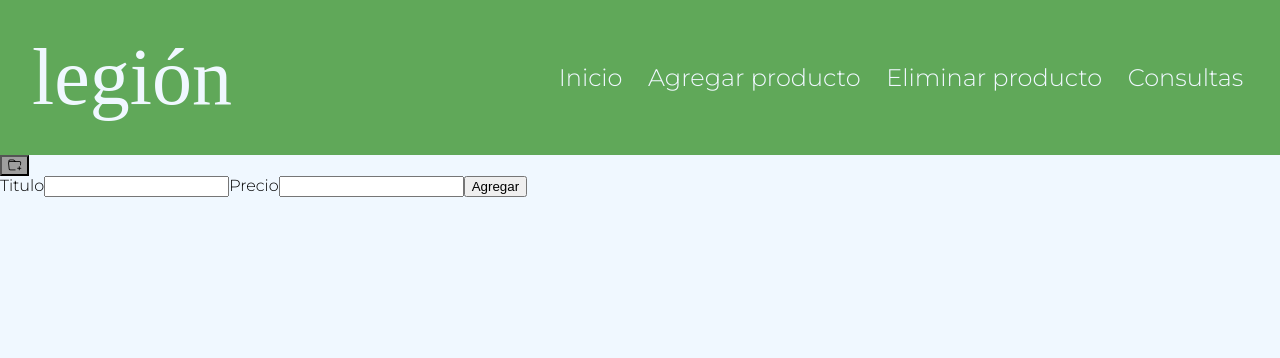
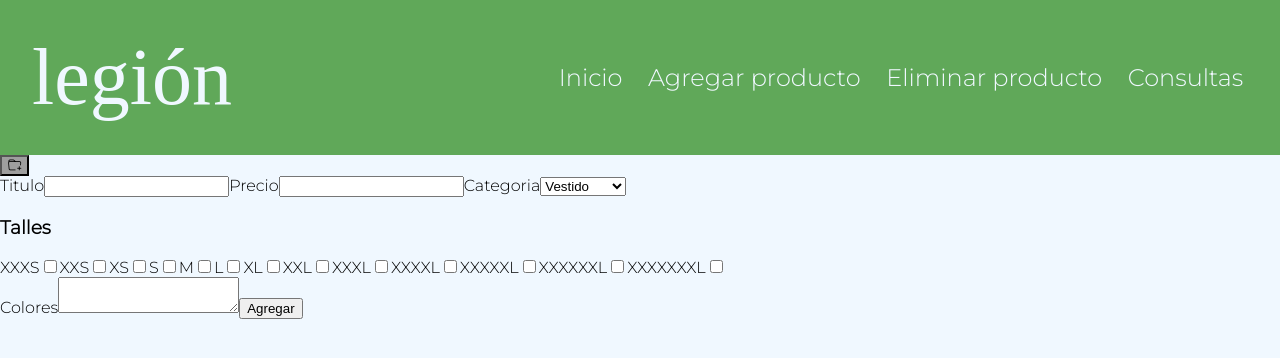
Before and after one commit to Renzo-Pereira/elubosa-adm, a React (Create React App) app: page /agregar in a window 1280 px wide. Shown: the top 358 px of the page. Built offline with nearby package versions, Linux system fonts and the light colour scheme; grey boxes are pictures that could not be loaded; a web font is replaced by a local one.

Commit message:
Cambios en el catalogo

```diff
--- a/src/App.css
+++ b/src/App.css
@@ -289,7 +289,7 @@ h1 a {
     margin: auto;
     display: flex;
     gap: 2rem;
-    margin-top: 10rem;
+    margin: 10rem auto;
     padding: 1rem;
     background-color: white;
     border-radius: 1rem;
@@ -310,16 +310,16 @@ h1 a {
     background-repeat: no-repeat; /* No repetir la imagen de fondo del botón */
   }
 
-.foto:hover{
+  .foto:hover {
     background-color: var(--color-primario);
     color: aliceblue;
   }
 
-.foto label{
+  .foto label {
     cursor: pointer;
   }
 
-  .foto input{
+  .foto input {
     appearance: none;
     display: none;
     visibility: hidden;
@@ -357,12 +357,59 @@ h1 a {
     margin: auto;
     padding: 0.5rem;
     transition: 0.2s;
+    font-weight: 900;
   }
 
   .inputs button:active {
     color: white;
     background-color: var(--color-primario);
   }
+
+  select{
+    margin: 1rem 0;
+    padding: 0.5rem 0.2rem;
+    font-size: 1rem;
+    border-radius: 1rem;
+    border: var(--color-primario) 0.1rem solid;
+  }
+
+  select:focus{
+    border-radius: 1rem 1rem 0 0;
+    outline: none;
+  }
+
+  .contenedor-agregar-h3{
+    color: var(--color-primario);
+    font-size: 2rem;
+  }
+
+  .contenedor-agregar-talles{
+    display: flex;
+    align-items: center;
+    flex-wrap: wrap;
+    gap: 1rem;
+  }
+
+  .contenedor-agregar-talles label{
+    font-size: 1.5rem;
+  }
+
+  .contenedor-agregar-talles input{
+    width: 1.5rem;
+  }
+
+  textarea{
+    border-radius: 1rem;
+    border: var(--color-primario) 0.1rem solid;
+    margin: 1rem 0;
+    padding: 0.5rem;
+    outline: none;
+    font-size: 1rem;
+  }
+
+  /* -------------------------------------------------- */
+  /* -------------------------Eliminar------------------------- */
+  /* -------------------------------------------------- */
 
   .productos-filas {
     width: 80%;
@@ -376,7 +423,7 @@ h1 a {
     border-radius: 1rem;
   }
 
-.productos-filas img{
+  .productos-filas img {
     height: 90%;
     width: 100px;
     object-fit: cover;
@@ -392,7 +439,28 @@ h1 a {
     transition: 0.2s;
   }
 
-  .productos-filas button:hover{
+  .productos-filas button:hover {
     font-size: 2.1rem;
   }
+
+  /* -------------------------------------------------- */
+  /* -------------------------Consultas------------------------- */
+  /* -------------------------------------------------- */
+
+
+  .consultas-filas {
+    width: 80%;
+    height: 8rem;
+    margin: 2rem auto auto auto;
+    padding: 1rem;
+    display: flex;
+    align-items: center;
+    justify-content: space-between;
+    background-color: white;
+    border-radius: 1rem;
   }
+
+  .consultas-filas h2{
+    color: var(--color-primario);
+  }
+}
--- a/src/components/agregar.jsx
+++ b/src/components/agregar.jsx
@@ -7,6 +7,7 @@ const Agregar = () => {
   const productosRef = collection(db, "productos");
   const [titulo, setTitulo] = useState("");
   const [precio, setPrecio] = useState("");
+  const [categoria, setCategoria] = useState("");
   const [imagen, setImagen] = useState(null);
   const [imagenUrl, setImagenUrl] = useState(null); // Agregar estado para la URL de la imagen
   const inputRef = useRef(null); // Referencia al input de tipo file
@@ -17,6 +18,10 @@ const Agregar = () => {
 
   const handlePrecioChange = (event) => {
     setPrecio(event.target.value);
+  };
+
+  const handleCategoriaChange = (event) => {
+    setCategoria(event.target.value);
   };
 
   const handleImagenChange = (event) => {
@@ -35,6 +40,11 @@ const Agregar = () => {
   const handleSubmit = async (event) => {
     event.preventDefault();
 
+    if (!imagen) {
+      alert("Debes seleccionar una imagen");
+      return;
+    }
+
     // Subir imagen a Firebase Storage
     const storageRef = ref(storage, `imagenes/${imagen.name}`);
     await uploadBytes(storageRef, imagen);
@@ -45,6 +55,7 @@ const Agregar = () => {
     await addDoc(productosRef, {
       titulo: titulo,
       precio: precio,
+      categoria: categoria,
       imagenUrl: imageUrl,
     });
     // Limpiar los campos después de agregar el producto
@@ -56,7 +67,11 @@ const Agregar = () => {
 
   return (
     <div className="contenedor-agregar">
-      <button className="foto" style={{ backgroundImage: `url(${imagenUrl})` }} onClick={handleFotoClick}>
+      <button
+        className="foto"
+        style={{ backgroundImage: `url(${imagenUrl})` }}
+        onClick={handleFotoClick}
+      >
         {imagenUrl ? null : <i className="bi bi-folder-plus"></i>}
         <input
           ref={inputRef}
@@ -64,7 +79,7 @@ const Agregar = () => {
           id="imagen"
           accept="image/*"
           onChange={handleImagenChange}
-          style={{ display: 'none' }} // Ocultar el input file
+          style={{ display: "none" }} // Ocultar el input file
         />
       </button>
       <div className="inputs">
@@ -82,6 +97,48 @@ const Agregar = () => {
           value={precio}
           onChange={handlePrecioChange}
         />
+        <label htmlFor="categoria">Categoria</label>
+        <select
+          name="categoria"
+          value={categoria}
+          onChange={handleCategoriaChange}
+        >
+          <option value="vestido">Vestido</option>
+          <option value="short">Short</option>
+          <option value="remera">Remera</option>
+          <option value="musculosa">Musculosa</option>
+        </select>
+        <h3 className="contenedor-agregar-h3">Talles</h3>
+        <div className="contenedor-agregar-talles">
+          <label htmlFor="XXXS">XXXS</label>
+          <input name="talleXXXS" type="checkbox" />
+          <label htmlFor="XXS">XXS</label>
+          <input name="talleXXS" type="checkbox" />
+          <label htmlFor="XS">XS</label>
+          <input name="talleXS" type="checkbox" />
+          <label htmlFor="S">S</label>
+          <input name="talleS" type="checkbox" />
+          <label htmlFor="M">M</label>
+          <input name="talleM" type="checkbox" />
+          <label htmlFor="L">L</label>
+          <input name="talleL" type="checkbox" />
+          <label htmlFor="XL">XL</label>
+          <input name="talleXL" type="checkbox" />
+          <label htmlFor="XXL">XXL</label>
+          <input name="talleXXL" type="checkbox" />
+          <label htmlFor="XXXL">XXXL</label>
+          <input name="talleXXXL" type="checkbox" />
+          <label htmlFor="XXXXL">XXXXL</label>
+          <input name="talleXXXXL" type="checkbox" />
+          <label htmlFor="XXXXXL">XXXXXL</label>
+          <input name="talleXXXXXL" type="checkbox" />
+          <label htmlFor="XXXXXXL">XXXXXXL</label>
+          <input name="talleXXXXXXL" type="checkbox" />
+          <label htmlFor="XXXXXXXL">XXXXXXXL</label>
+          <input name="talleXXXXXXXL" type="checkbox" />
+        </div>
+        <label htmlFor="colores">Colores</label>
+        <textarea />
         <button onClick={handleSubmit}>Agregar</button>
       </div>
     </div>
--- a/src/components/consultas.jsx
+++ b/src/components/consultas.jsx
@@ -1,9 +1,40 @@
+import { db } from "../firebase/config";
+import { collection, getDocs, deleteDoc, doc } from "firebase/firestore";
+import { useState, useEffect } from "react";
+
 const Consultas = () => {
-    return (
-      <div className="">
+  const [consultas, setConsultas] = useState([]);
 
-      </div>
-    );
+  useEffect(() => {
+    const consultasRef = collection(db, "consultas");
+
+    getDocs(consultasRef).then((resp) => {
+      setConsultas(
+        resp.docs.map((doc) => {
+          return { ...doc.data(), id: doc.id };
+        })
+      );
+    });
+  }, [consultas]);
+
+  const handleDelete = async (id) => {
+    await deleteDoc(doc(db, "consultas", id));
   };
+  return (
+    <div className="consultas">
+      {consultas.map((data) => (
+        <div className="consultas-filas" key={data.id}>
+          <h2>Nombre:</h2> <p>{data.Consulta.nombre}</p>
+          <h2>Email:</h2> <p>{data.Consulta.email}</p>
+          <h2>Asunto:</h2> <p> {data.Consulta.asunto}</p>
+          <h2>Consulta:</h2> <p>{data.Consulta.consulta}</p>
+          <button type="button" onClick={() => handleDelete(data.id)}>
+            <i class="bi bi-trash"></i>
+          </button>
+        </div>
+      ))}
+    </div>
+  );
+};
 
   export default Consultas;
```
Lines whose indentation alone changed are shown as unchanged.
